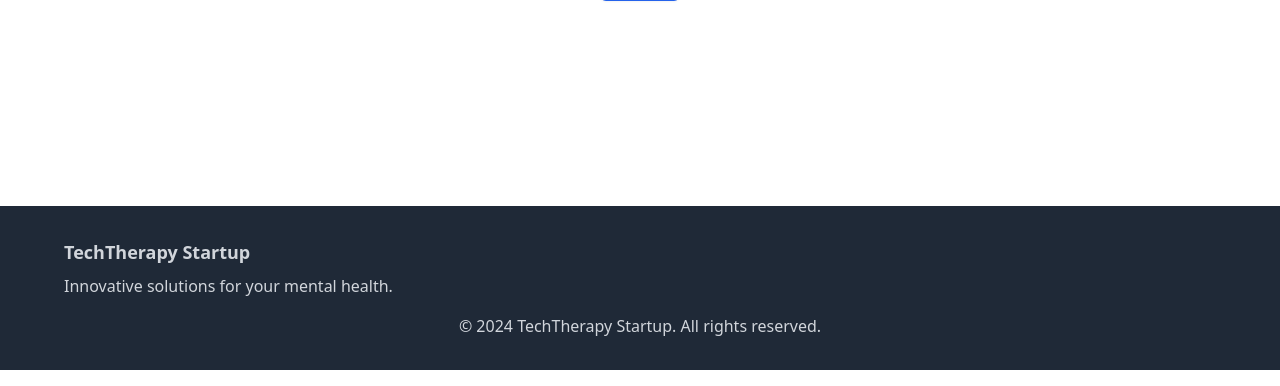
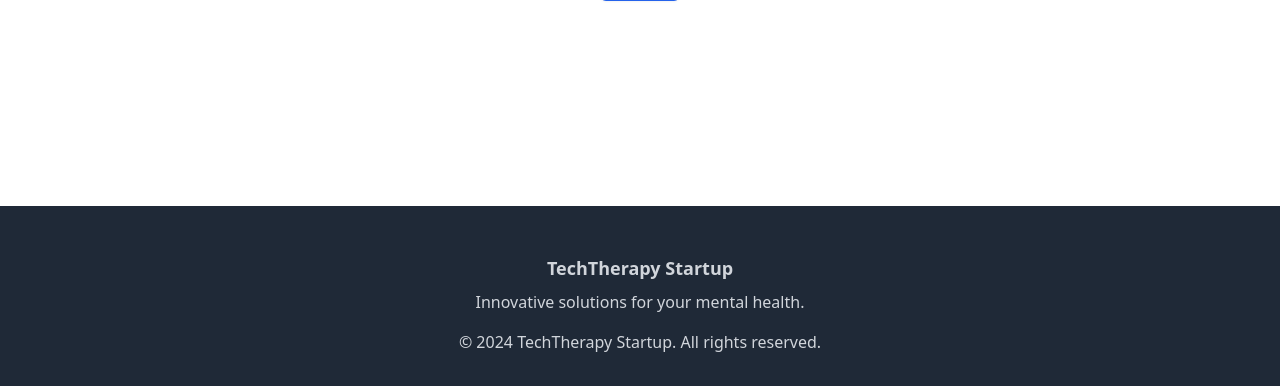
Before and after one commit to Tobechi15/hackathon-week-1, a PHP site: page / in a window 1280 px wide. Shown: the part 3000-3386 px from the top of the page. Run offline with PHP 8.4, Linux system fonts and the light colour scheme; some libraries are stand-ins or nearby versions.

Commit message:
centered the footer text

```diff
--- a/index.php
+++ b/index.php
@@ -356,10 +356,11 @@ session_start(); // Start the session
         </div>
     </section> -->
 
+    <!-- line 363 was first : class="flex justify-between items-center" -->
     <!-- Footer -->
     <footer class="bg-gray-800 text-gray-300 py-8">
         <div class="container mx-auto px-4 xl:px-16">
-            <div class="flex justify-between items-center">
+            <div class="mt-4 text-center">
                 <div>
                     <h3 class="text-lg font-bold">TechTherapy Startup</h3>
                     <p class="mt-2">Innovative solutions for your mental health.</p>
```
